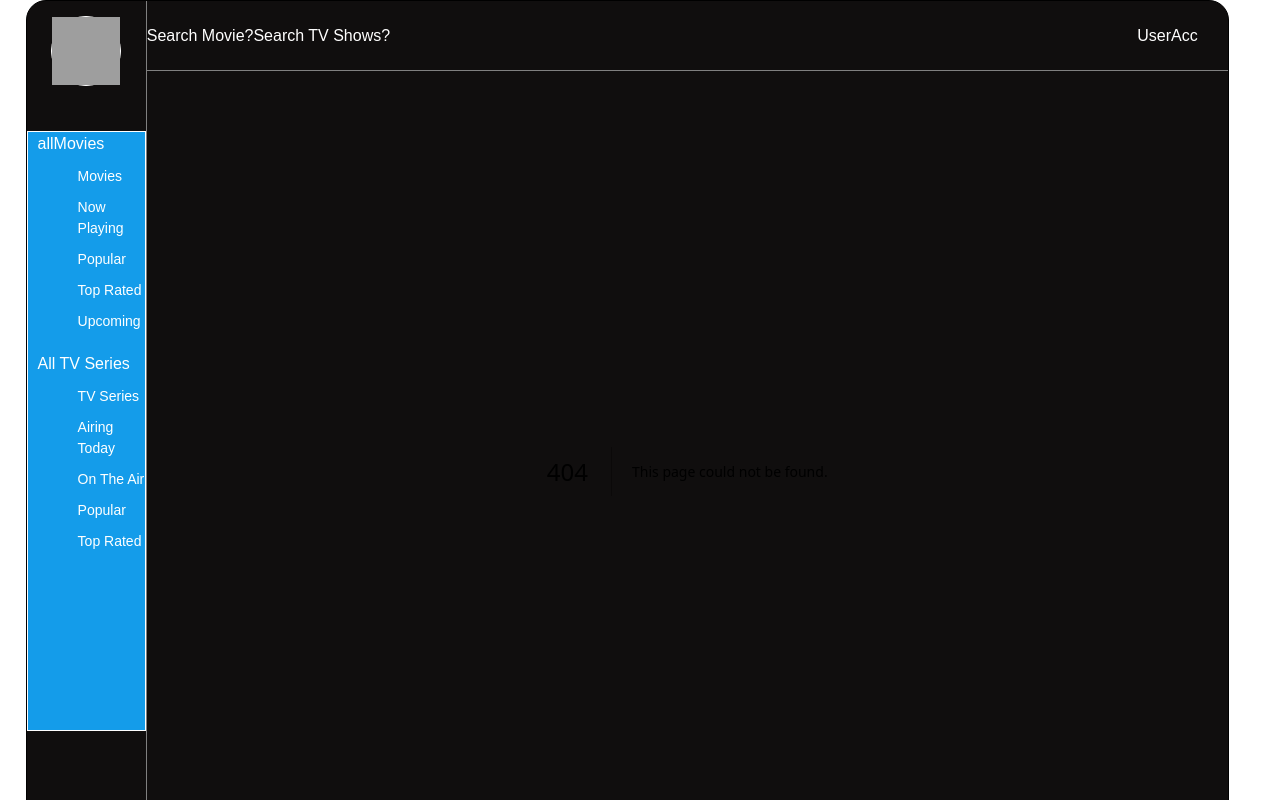
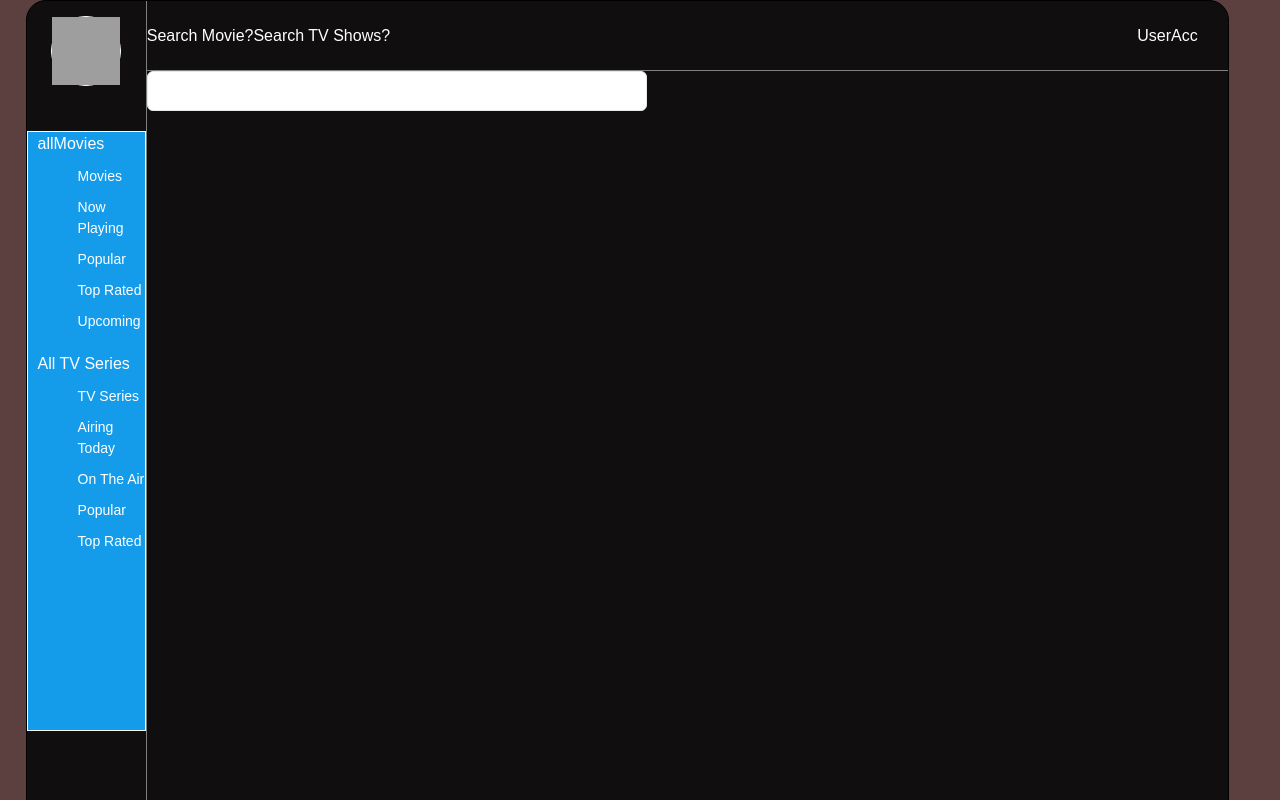
Before and after one commit to Orestarxx/movie-project, a Next.js app: page /searchTVshows in a window 1280 px wide. Before the commit this address had no page. Shown: the top 800 px of the page. Built offline with nearby package versions, Linux system fonts and the light colour scheme; grey boxes are pictures that could not be loaded; a web font is replaced by a local one.

Commit message:
saving progress

```diff
--- a/src/app/(pages)/movies/[id]/page.tsx
+++ b/src/app/(pages)/movies/[id]/page.tsx
@@ -2,7 +2,7 @@ import React from 'react';
 import MovieDetails from "@/app/components/moviesAndTVcomponents/movieComponents/movieDetails/MovieDetails";
 import styles from './detailsMovie.style.module.css'
 
-type Params ={id:string}
+type  Params  = Promise<{id:string}>
 
 const DetailsMoviePage = ({params}:{params:Params}) => {
 
--- a/src/app/(pages)/search/[movies]/page.tsx
+++ b/src/app/(pages)/searchMovie/page.tsx
@@ -1,17 +1,15 @@
-import React, {FC} from 'react';
+import React from 'react';
 import SearchMovies from "@/app/components/search/searchMovies/SearchMovies";
 type SearchParams = Promise<{[key:string]:string}>
 type ParamsProps = {
     searchParams: SearchParams
 }
-
-const SearchPage:FC<ParamsProps> = async ({searchParams}) => {
-
+const SearchMoviePage = ({searchParams}:ParamsProps) => {
     return (
         <div>
-           <SearchMovies searchParams={searchParams}/>
+            <SearchMovies searchParams={searchParams}/>
         </div>
     );
 };
 
-export default SearchPage;
+export default SearchMoviePage;
--- /dev/null
+++ b/src/app/(pages)/searchTVshows/page.tsx
@@ -0,0 +1,12 @@
+import React from 'react';
+import SearchTVShows from "@/app/components/search/searchTVshows/SearchTVShows";
+
+const SearchTVShowsPage = () => {
+    return (
+        <div>
+            <SearchTVShows/>
+        </div>
+    );
+};
+
+export default SearchTVShowsPage;
--- a/src/app/components/header/headerComponent/Header.tsx
+++ b/src/app/components/header/headerComponent/Header.tsx
@@ -9,10 +9,13 @@ const Header = () => {
                 <header>
                     <div id={'searchFormHolder'}>
                         <Link href={{
-                            pathname:'/search/movies',
+                            pathname:'/searchMovie',
                             query:{page:1}
                         }}>Search Movie?</Link>
-                        <Link href={'/'}>Search TV Shows?</Link>
+                        <Link href={{
+                            pathname:'/searchTVshows',
+                            query:{page:1}
+                        }}>Search TV Shows?</Link>
                     </div>
                     <div id={'userAccHolder'}>
                         <UserAccount/>
--- a/src/app/components/search/formForSearch/FormForSearch.tsx
+++ b/src/app/components/search/formForSearch/FormForSearch.tsx
@@ -1,30 +1,35 @@
 'use client'
 import React from 'react';
 import {usePathname, useRouter, useSearchParams} from "next/navigation";
+import Link from "next/link";
+import styles from './formStyle.module.css'
 
 const FormForSearch = () => {
     const searchParams = useSearchParams();
     const pathname = usePathname();
-    console.log(searchParams.get('page'));
+    console.log(pathname);
     const { replace } = useRouter();
     function searchMovie(term: string) {
         console.log(term);
         const params = new URLSearchParams(searchParams);
         if (term) {
             params.set('query', term);
+
+
         } else {
             params.delete('query');
+
         }
         replace(`${pathname}?${params.toString()}`);
     }
     return (
-        // <Link href={
-        //     {
-        //         pathname:'/search',
-        //         query:{page:1}
-        //     }
-        // }>
-            <div className="relative flex flex-1 flex-shrink-0">
+        <Link href={
+            {
+                pathname: pathname,
+                query:{page:1}
+            }
+        }>
+            <div id={styles.formHolder}>
                 <form action="">
                     <label htmlFor="search" className="sr-only">
                         Search
@@ -41,7 +46,7 @@ const FormForSearch = () => {
                 </form>
 
             </div>
-        // </Link>
+         </Link>
     );
 };
 
--- /dev/null
+++ b/src/app/components/search/formForSearch/formStyle.module.css
@@ -0,0 +1,3 @@
+#formHolder{
+    width: 500px;
+}
--- a/src/app/components/search/searchMovies/SearchMovies.tsx
+++ b/src/app/components/search/searchMovies/SearchMovies.tsx
@@ -13,12 +13,14 @@ type ParamsProps = {
 const SearchMovies:FC<ParamsProps> =  async ({searchParams}) => {
     const query = await searchParams;
     const page =  await searchParams?? 1;
+    console.log(query?.query);
 
-    const foundMovies = await movieService.searchSection.searchMovie(query?.query,page?.page?.toString());
+    const foundMovies =
+        await movieService.searchSection.searchMovie(query?.query? query?.query:'venom',page?.page?.toString());
     console.log(foundMovies);
     return (
         <div>
-            <div>
+            <div id={styles.inputHolder}>
                 <FormForSearch/>
             </div>
            <div id={styles.searchMoviesHolder}>
--- /dev/null
+++ b/src/app/components/search/searchTVshows/SearchTVShows.tsx
@@ -0,0 +1,12 @@
+import React from 'react';
+import FormForSearch from "@/app/components/search/formForSearch/FormForSearch";
+
+const SearchTVShows = () => {
+    return (
+        <div>
+            <FormForSearch/>
+        </div>
+    );
+};
+
+export default SearchTVShows;
```
Also changed, not shown: src/app/components/search/searchMovies/searchMoviesStyle.module.css (+8 -0 lines).
